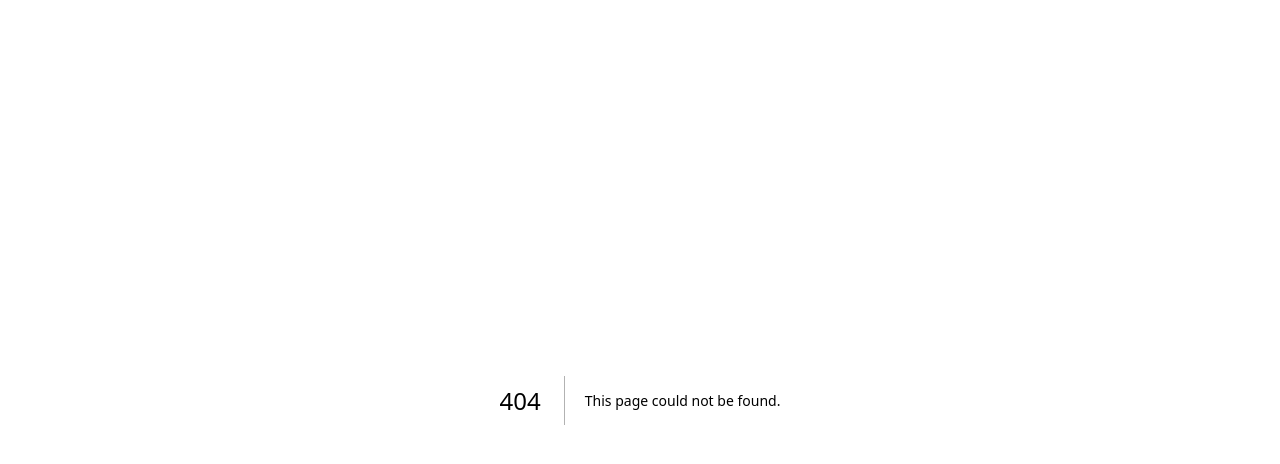
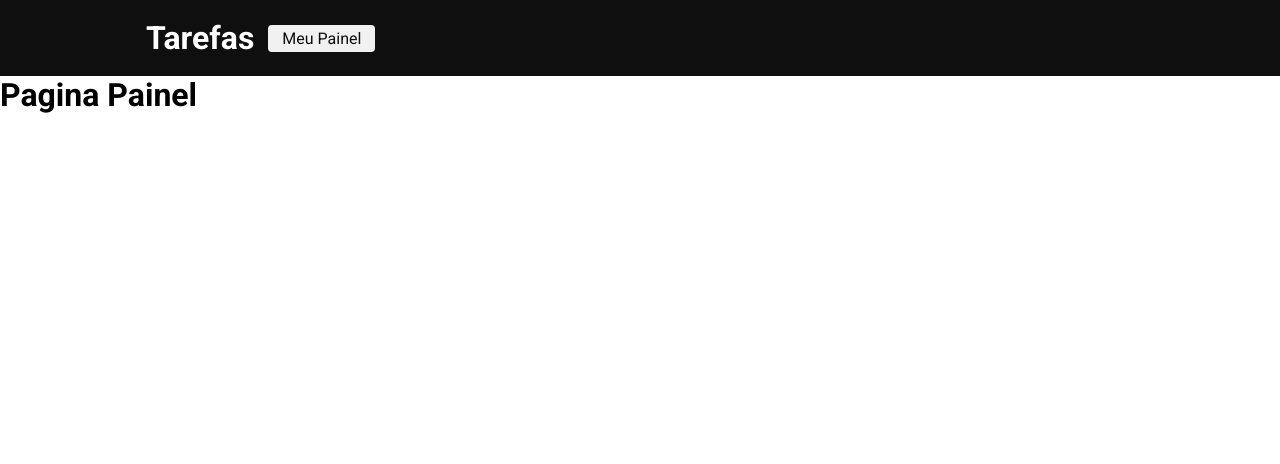
Before and after one commit to f-oliveira/todo-list, a Next.js app: page /dashboard in a window 1280 px wide. Before the commit this address had no page. Shown: the top 464 px of the page. Built offline with nearby package versions, Linux system fonts and the light colour scheme.

Commit message:
feat: 34 - Create header.

```diff
--- a/package.json
+++ b/package.json
@@ -13,6 +13,7 @@
     "@types/react": "18.2.11",
     "@types/react-dom": "18.2.5",
     "next": "13.4.5",
+    "next-auth": "^4.22.1",
     "react": "18.2.0",
     "react-dom": "18.2.0",
     "typescript": "5.1.3"
--- /dev/null
+++ b/src/components/header/index.tsx
@@ -0,0 +1,20 @@
+import Link from 'next/link';
+import styles from '../header/styles.module.css';
+
+export function Header() {
+  return (
+    <header className={styles.header}>
+      <section className={styles.content}>
+        <nav className={styles.nav}>
+          <Link href="/" >
+            <h1 className={styles.logo}>Tarefas</h1>
+          </Link>
+
+          <Link href="/dashboard" className={styles.link}>
+            Meu Painel
+          </Link>
+        </nav>
+      </section>
+    </header>
+  );
+}
--- /dev/null
+++ b/src/components/header/styles.module.css
@@ -0,0 +1,61 @@
+.header {
+  width: 100%;
+  height: 76px;
+  background-color: #0f0f0f;
+  display: flex;
+  align-items: center;
+  justify-content: center;
+}
+
+.content {
+  padding: 0 18px;
+  width: 100%;
+  max-width: 1024px;
+  display: flex;
+  align-items: center;
+  justify-content: space-between;
+}
+
+.content a {
+  text-decoration: none;
+}
+
+.logo {
+  color: #fff;
+  font-size: 32px;
+}
+
+.logo span {
+  color: #ea3140;
+  padding-left: 2px;
+}
+
+.loginButton {
+  background: transparent;
+  padding: 8px 32px;
+  border-radius: 24px;
+  color: #fff;
+  border: 1.5px solid #fff;
+  cursor: pointer;
+  transition: all 0.4s;
+}
+
+.loginButton:hover {
+  transform: scale(1.08);
+  background-color: #fff;
+  color: #0f0f0f;
+  font-weight: bold;
+}
+
+.nav {
+  display: flex;
+  align-items: center;
+}
+
+.link {
+  background-color: #f1f1f1;
+  color: #0f0f0f;
+  padding: 4px 14px;
+  border-radius: 4px;
+  margin: 0 14px;
+}
--- a/src/pages/_app.tsx
+++ b/src/pages/_app.tsx
@@ -1,6 +1,13 @@
+import { Header } from '@/components/header';
 import '@/styles/globals.css'
 import type { AppProps } from 'next/app'
 
+
 export default function App({ Component, pageProps }: AppProps) {
-  return <Component {...pageProps} />
+  return (
+    <>
+      <Header/>
+      <Component {...pageProps} />
+    </>
+  );
 }
--- /dev/null
+++ b/src/pages/dashboard/index.tsx
@@ -0,0 +1,14 @@
+import styles from "./styles.module.css";
+import Head from "next/head";
+
+export default function Dashboard() {
+  return (
+    <div className={styles.container}>
+      <Head>
+        <title>Meu painel de tarefas</title>
+      </Head>
+
+      <h1>Pagina Painel</h1>
+    </div>
+  );
+}
```
Also changed, not shown: src/pages/dashboard/styles.module.css (added), 1 other file (tests, documents, lock files or other folders).
